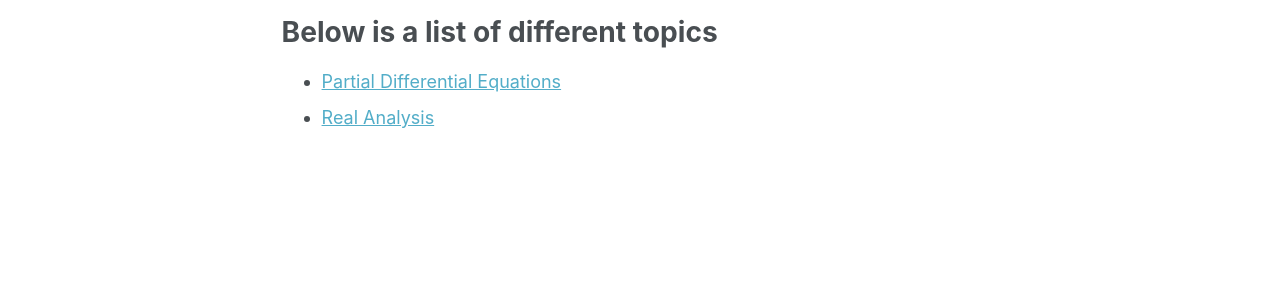
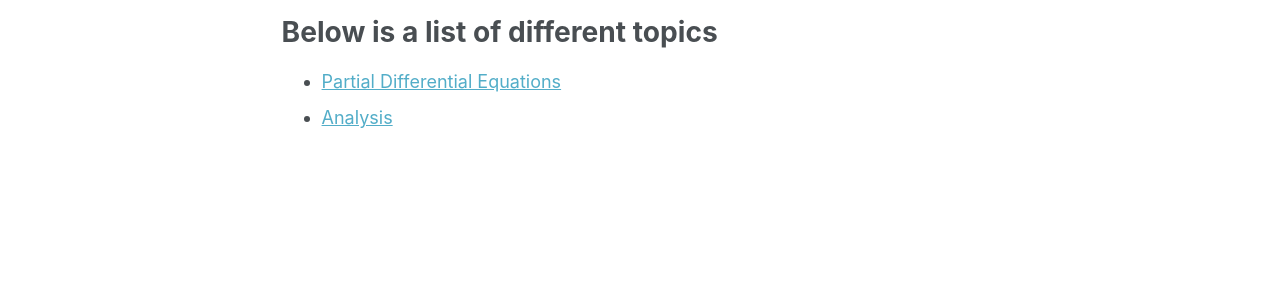
Before and after one commit to Nasser-Mohammed/Nasser-Mohammed.github.io, a Jekyll site: the page built from _pages/notes.md, in a window 1280 px wide. Shown: the part 132-432 px from the top of the page. Built offline with Jekyll 4.4.1, drawn with Linux system fonts in a browser that asks for light colours.

Commit message:
Update notes.md

```diff
--- a/_pages/notes.md
+++ b/_pages/notes.md
@@ -12,4 +12,4 @@ Below is a list of different topics
 ===
 
 - [Partial Differential Equations](/notes/pde/nav.md)
-- [Real Analysis](/notes/analysis/nav.md)
+- [Analysis](/notes/analysis/nav.md)
```
